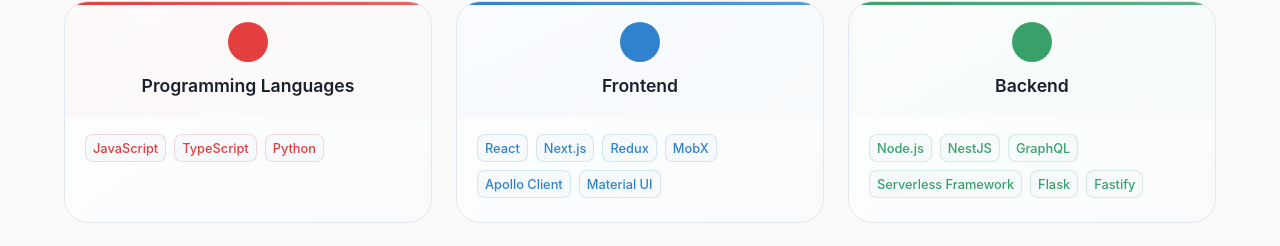
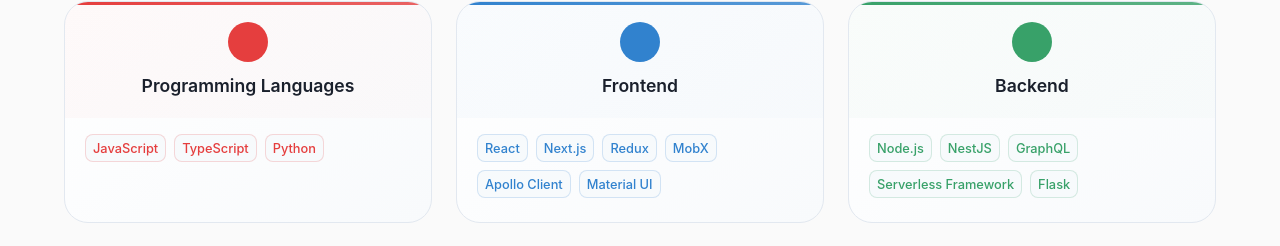
Before and after one commit to mfmafkar/mfmafkar.github.io, a React (Vite) app: page / in a window 1280 px wide. Shown: the part 1113-1359 px from the top of the page. Built offline with nearby package versions, Linux system fonts and the light colour scheme; some icons are missing.

Commit message:
fix: remove Fastify from skills and experience listings

```diff
--- a/src/components/Home.tsx
+++ b/src/components/Home.tsx
@@ -51,7 +51,6 @@ const Home = () => {
     { title: 'GraphQL' },
     { title: 'Serverless Framework' },
     { title: 'Flask' },
-    { title: 'Fastify' },
 
     // Cloud & DevOps
     { title: 'AWS' },
@@ -192,7 +191,6 @@ financial reporting.`,
 
         // Backend Frameworks
         'Node.js',
-        'Fastify',
         'Serverless',
 
         // AWS Technologies
--- a/src/components/Skills.tsx
+++ b/src/components/Skills.tsx
@@ -14,7 +14,7 @@ const Skills: React.FC<SkillsProps> = ({ skills }) => {
   // Group skills by category for better organization based on actual experience
   const programmingLanguages = ['JavaScript', 'TypeScript', 'Python'];
   const frontendSkills = ['React', 'Next.js', 'Redux', 'MobX', 'Apollo Client', 'Material UI'];
-  const backendSkills = ['Node.js', 'NestJS', 'GraphQL', 'Serverless Framework', 'Flask', 'Fastify'];
+  const backendSkills = ['Node.js', 'NestJS', 'GraphQL', 'Serverless Framework', 'Flask'];
   const cloudSkills = ['AWS', 'AWS Lambda', 'AWS CDK', 'AWS Step Functions', 'AWS AppSync', 'Amazon S3', 'API Gateway', 'AWS EventBridge', 'AWS SQS', 'AWS SES', 'Amazon OpenSearch', 'Cloudflare Workers', 'Docker', 'GitHub Actions', 'GitLab CI', 'Terraform'];
   const databaseSkills = ['DynamoDB', 'MySQL', 'SQLite', 'MongoDB', 'PostgreSQL', 'Firebase'];
   const mlSkills = ['TensorFlow', 'Keras', 'LangChain', 'OpenAI', 'Sentence Transformers'];
```
